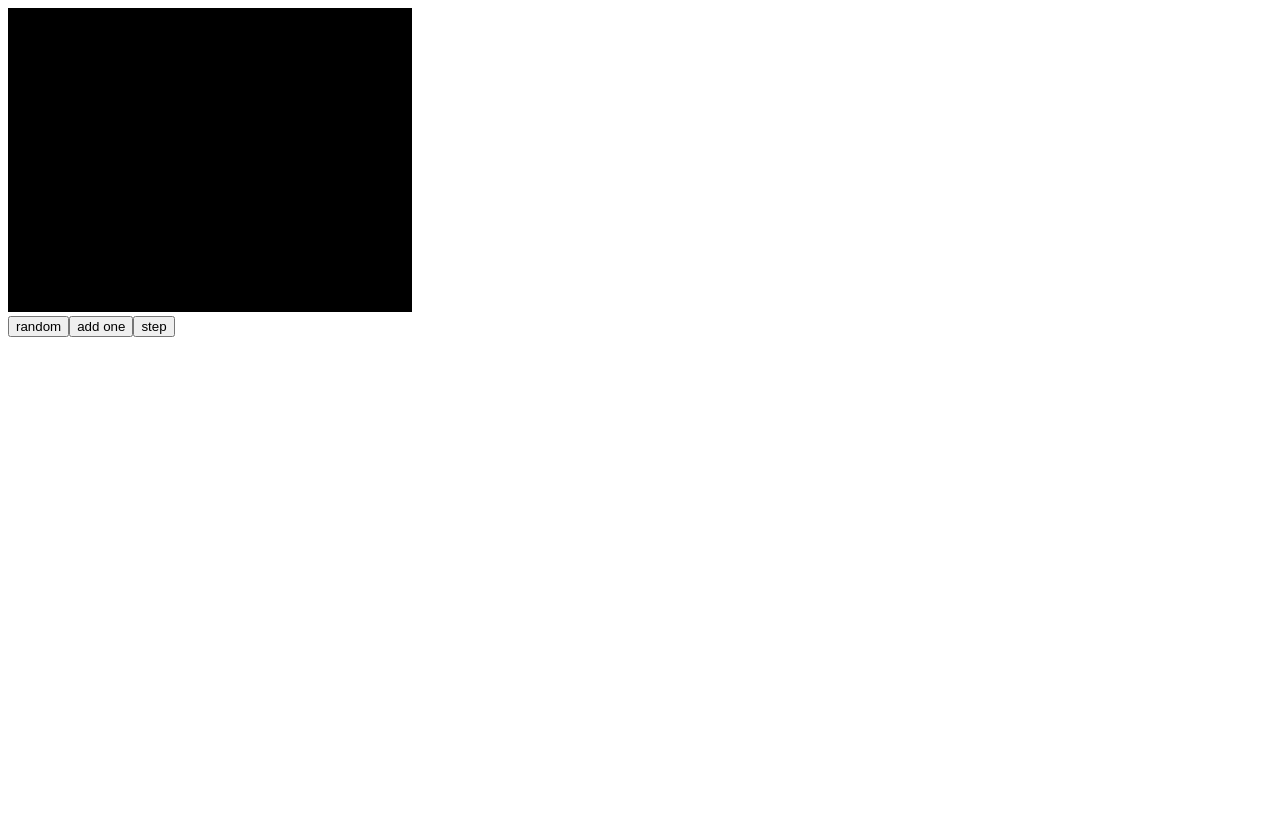
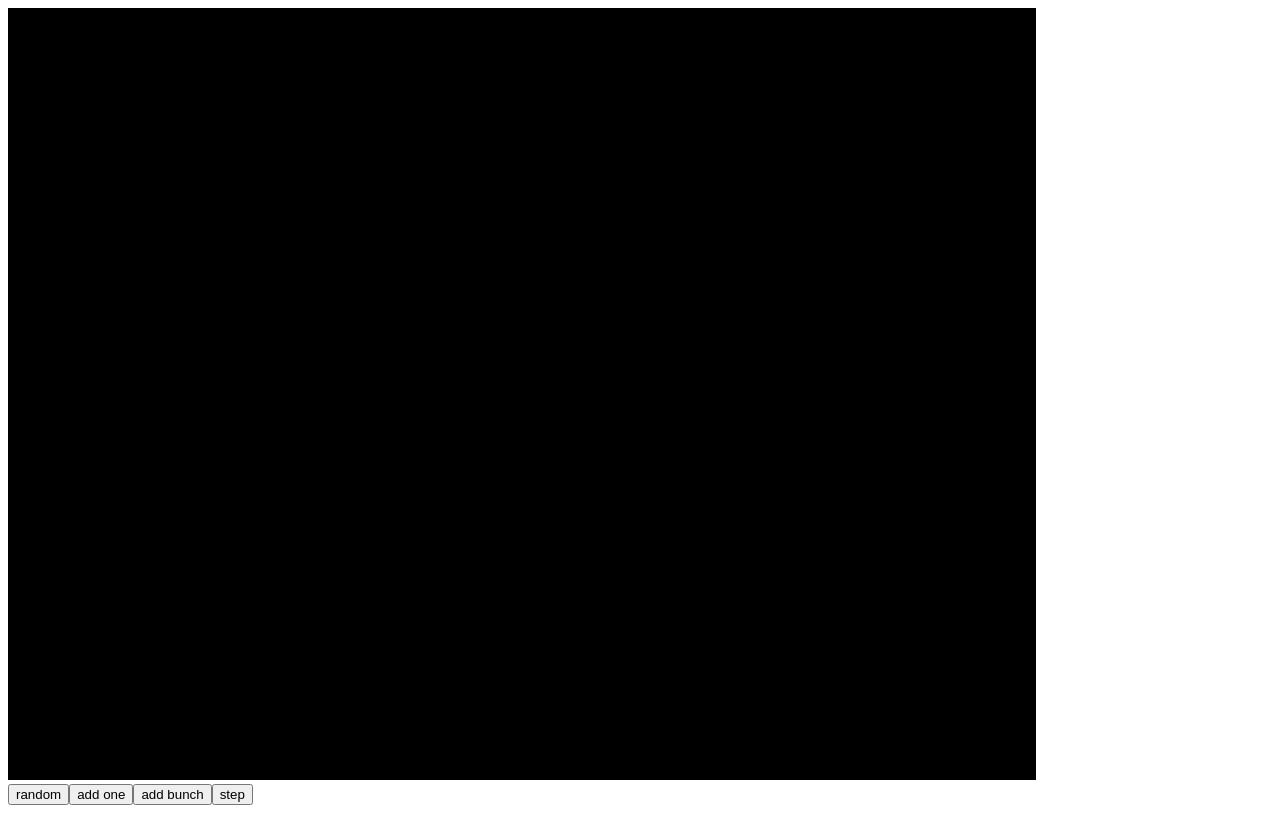
Before and after one commit to bkirkby/ReactBoids, a React (Create React App) app: page / in a window 1280 px wide. Built offline with nearby package versions, Linux system fonts and the light colour scheme.

Commit message:
tweak params

```diff
--- a/src/App.js
+++ b/src/App.js
@@ -6,8 +6,8 @@ import Swarm from "./Swarm";
 
 export default function App() {
   const [ctx, setCtx] = useState();
-  const [canvasWidth] = useState(400);
-  const [canvasHeight] = useState(300);
+  const [canvasWidth] = useState(1024);
+  const [canvasHeight] = useState(768);
 
   useEffect(() => {
     const canvas = document.getElementsByTagName("canvas");
--- a/src/Boid.js
+++ b/src/Boid.js
@@ -1,7 +1,6 @@
 import React, { useEffect } from "react";
 
 export default function Boid({ x, y, heading, radius, color, ctx, vision }) {
-  // CAH Cos(heading) = a/h
   useEffect(() => {
     // draw to canvas
     if (ctx) {
@@ -11,13 +10,16 @@ export default function Boid({ x, y, heading, radius, color, ctx, vision }) {
       // body and nose
       ctx.setLineDash([]);
       ctx.beginPath();
-      ctx.globalAlpha = 1;
+      ctx.globalAlpha = 0.71;
       ctx.fillStyle = color;
       ctx.strokeStyle = color;
       ctx.lineWidth = 1;
+
+      //circle and nose line
       ctx.arc(x, y, radius, 0, 2 * Math.PI);
       ctx.moveTo(x, y);
-      //ctx.lineTo(noseX, noseY);
+      ctx.lineTo(noseX, noseY);
+
       ctx.stroke();
       ctx.fill();
       ctx.closePath();
--- a/src/Swarm.js
+++ b/src/Swarm.js
@@ -165,7 +165,7 @@ export default function Swarm({ ctx, canvasWidth, canvasHeight }) {
     // setup code here
     const intervalId = setInterval(() => {
       handleStep();
-    }, 60);
+    }, 30);
     return () => {
       // teardown code here
       clearInterval(intervalId);
@@ -188,8 +188,29 @@ export default function Swarm({ ctx, canvasWidth, canvasHeight }) {
     );
   };
 
+  const handleAddBunch = () => {
+    const bunch = 100;
+    const radius = 6;
+    let newBoids = [];
+    for (let i = 0; i < bunch; i++) {
+      newBoids.push({
+        id: boidId + i,
+        x: Math.random() * canvasWidth,
+        y: Math.random() * canvasHeight,
+        radius: radius,
+        color: "red",
+        heading: Math.random() * 2 * Math.PI - Math.PI,
+        speed: Math.floor(Math.random() * (11 - 7 + 1) + 7),
+        vision: 35,
+        radialSpeed: Math.PI / 21
+      });
+    }
+    setBoids(boids.concat(newBoids));
+    setBoidId(boidId + bunch);
+  };
+
   const handleAddOne = () => {
-    const radius = 3;
+    const radius = 6;
     setBoids([
       ...boids,
       {
@@ -199,8 +220,8 @@ export default function Swarm({ ctx, canvasWidth, canvasHeight }) {
         radius: radius,
         color: "red",
         heading: Math.random() * 2 * Math.PI - Math.PI,
-        speed: Math.random() * 5 + 3,
-        vision: 50,
+        speed: Math.floor(Math.random() * (9 - 5 + 1) + 5),
+        vision: 35,
         radialSpeed: Math.PI / 15
       }
     ]);
@@ -224,6 +245,7 @@ export default function Swarm({ ctx, canvasWidth, canvasHeight }) {
       <div>
         <button onClick={handleRandomClick}>random</button>
         <button onClick={handleAddOne}>add one</button>
+        <button onClick={handleAddBunch}>add bunch</button>
         <button onClick={handleStep}>step</button>
       </div>
     </>
```
